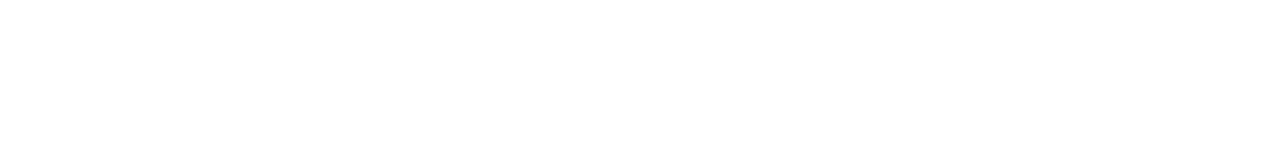
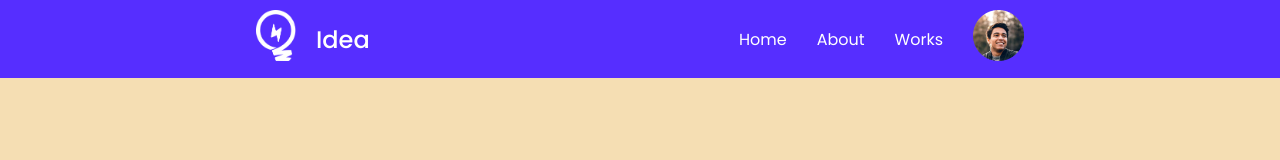
Before and after one commit to ruhulamin77/leader-board, a plain HTML site: page index.html in a window 1280 px wide. Drawn offline with Linux system fonts and the light colour scheme.

Commit message:
header added

```diff
--- a/index.html
+++ b/index.html
@@ -5,11 +5,37 @@
     <meta charset="UTF-8">
     <meta http-equiv="X-UA-Compatible" content="IE=edge">
     <meta name="viewport" content="width=device-width, initial-scale=1.0">
+    <!-- stylesheets -->
+    <link rel="stylesheet" href="style.css">
     <title>Leader Board</title>
 </head>
 
 <body>
+    <header>
+        <nav class="nav-bar">
+            <div class="nav-left">
+                <div class="logo">
+                    <img src="images/icons/logo.png" alt="">
+                </div>
+                <div class="brand-name">
+                    <span>Idea</span>
+                </div>
+            </div>
+            <div class="nav-right">
+                <div class="menu">
+                    <ul>
+                        <li><a href="">Home</a></li>
+                        <li><a href="">About</a></li>
+                        <li><a href="">Works</a></li>
+                    </ul>
+                </div>
+                <div class="profile">
+                    <img src="images/icons/profile.png" alt="">
+                </div>
 
+            </div>
+        </nav>
+    </header>
 </body>
 
 </html>
--- /dev/null
+++ b/style.css
@@ -0,0 +1,51 @@
+@import url("https://fonts.googleapis.com/css2?family=Poppins:wght@400;500&display=swap");
+
+* {
+  font-family: "Poppins", sans-serif;
+  margin: 0;
+  padding: 0;
+}
+body {
+  background-color: wheat;
+}
+header {
+  background-color: #562eff;
+}
+.nav-bar {
+  display: flex;
+  width: 60%;
+  margin: auto;
+  padding: 10px 25px;
+  justify-content: space-between;
+}
+.nav-left {
+  display: flex;
+  align-items: center;
+  justify-content: space-between;
+}
+.logo img {
+  width: 40px;
+  height: 51px;
+}
+.brand-name {
+  margin-left: 20px;
+  color: white;
+  font-size: 24px;
+  font-weight: 500;
+}
+.nav-right {
+  display: flex;
+  align-items: center;
+}
+.nav-right .menu ul {
+  display: flex;
+}
+.menu ul li {
+  list-style: none;
+  margin-right: 30px;
+}
+
+.menu ul li a {
+  text-decoration: none;
+  color: white;
+}
```
